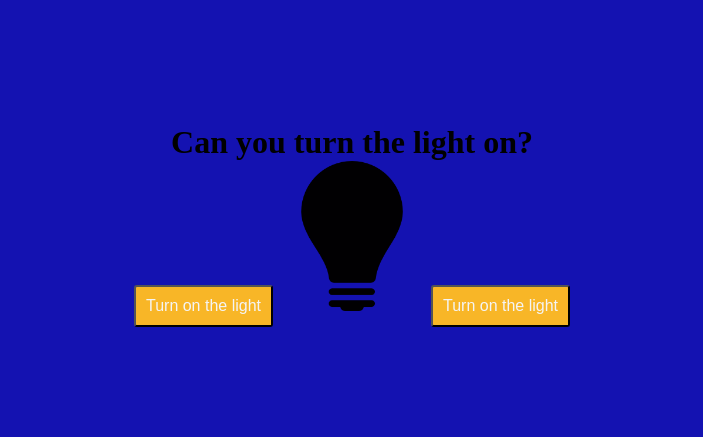
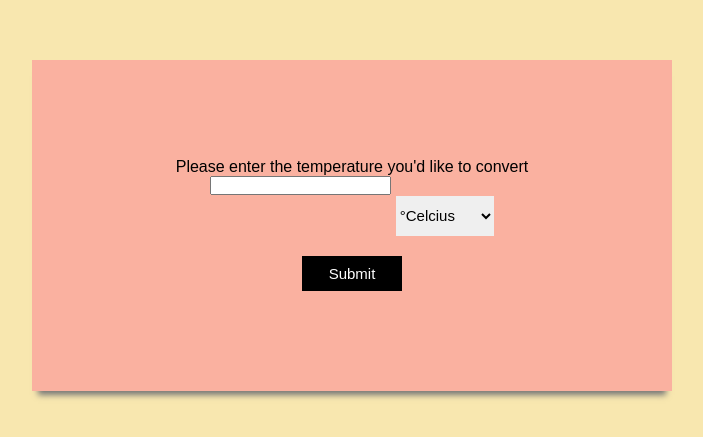
Before and after one commit to Rajesh01B/Hello-World, a plain HTML site: page index.html in a window 1280 px wide. Shown: the part 175-612 px from the top of the page, without its empty margins (288-991 px from the left). Drawn offline with Linux system fonts and the light colour scheme; a web font is replaced by a local one.

Commit message:
temperature converter

```diff
--- a/index.html
+++ b/index.html
@@ -1,23 +1,30 @@
 <!DOCTYPE html>
 <html lang="en">
+
 <head>
     <meta charset="UTF-8">
     <meta http-equiv="X-UA-Compatible" content="IE=edge">
     <meta name="viewport" content="width=device-width, initial-scale=1.0">
-    <title>light on off</title>
     <link rel="stylesheet" href="style.css">
+    <title>Temperature converter</title>
+</head>
 
-</head>
 <body>
-    <div class="main-heading">
-        <h1>Can you turn the light on?</h1>
-        <button onclick="document.getElementById('myImage').src='lighton.png'">Turn on the light</button>
 
-        <img src="lightoff.png" alt="lightOffPic" id="myImage" style="height: 150px;" >
+    <form id="tempCalc" onsubmit="calculateTemp(); return false">
+        <br /> <label for="temp">Please enter the temperature you'd like to convert</label>
+        <input type="number " name="temp" id="temp">
 
-        <button onclick="document.getElementById('myImage').src='lightoff.png'">Turn on the light</button>
+        <select name="temp_diff" id="temp_diff">
+            <option value="cel">°Celcius</option>
+            <option value="fah">°Fahrenheit</option>
+        </select> <br />
 
-    </div>
+        <input type="Submit" name="temp"> <br />
+        <span id="resultContainer"></span>
 
+    </form>
+    <script src="script.js"></script>
 </body>
+
 </html>
--- a/script.js
+++ b/script.js
@@ -1,74 +1,28 @@
-const counters = document.querySelector('.counter');
+const calculateTemp = () => {
 
-counters.forEach((counter) => {
-    // console.log(counter);
+    const numberTemp = document.getElementById('temp').value;
+    // console.log(numberTemp);
 
-    counter.innerHTML = 0;
+    const tempSelected = document.getElementById('temp_diff');
+    const valueTemp = temp_diff.options[tempSelected.selectedIndex].value;
+    // console.log(valueTemp);
 
-    const updateCounter = () => {
-        const targetCount = +counter.getAttribute('data-target')
-        console.log(targetCount);
+    const celToFah = (cel) => {
+        let fahrenheit = Math.round((cel * 9/5 + 32));
+        return fahrenheit;
     }
-    updateCounter();
+    const fahToCel = (fah) => {
+        let fahrenheit = Math.round((fah - 32) * 5/9);
+        return celcius;
+    }
 
-})
+    let result;
 
-
-
-
-
-
-
-
-
-
-
-
-
-
-
-
-
-
-
-
-
-
-
-
-
-
-
-
-
-
-
-
-
-
-
-
-
-
-
-
-
-
-
-
-
-
-
-
-
-
-// There are several ways to achieve it:
-
-// using the unary plus operator :
-// var n = +str;
-
-// The Number constructor:
-// var n = number(str);
-
-// The parseFloat function:
-// var n = parseFloat(str)
+    if(valueTemp == 'cel'){
+        result = celToFah(numberTemp);
+        document.getElementById('resultContainer').innerHTML= `= ${result}°Fahrenheit`
+    }else{
+        result = fahToCel(numberTemp);
+        document.getElementById('resultContainer').innerHTML= `= ${result}°Celcius`
+    }
+}
--- a/style.css
+++ b/style.css
@@ -1,35 +1,66 @@
+@import url("https://fonts.gooleapis.com/css?family");
+
 * {
     margin: 0;
     padding: 0;
     box-sizing: border-box;
+    font-family: "Mulish", sans-serif;
 }
+
 body {
     width: 100vw;
     height: 100vh;
-    overflow: hidden;
-    background-color: #1412b1;
-    font-family: "Inconsolat" sans-serif;
-    display: flex;
-    justify-content: center; /*horizontally center*/
-    align-items: center; /*vertically center */
+    background-color: #f8e7af;
+    /* background-color: #bbdaf; */
+    display: grid;
+    place-items: center;
+}
+
+form {
+    background-color: #fab1a0;
+    /* background-color: #fF9f43; */
+    padding: 80px;
+    width: 50%;
+    margin: 100px auto;
     text-align: center;
+    -webkit-box-shadow: 0 10px 6px -6px #777;
+    -moz-box-shadow: 0 10px 6px -6px #777;
+    box-shadow: 0 10px 6px -6px #777;
+
 }
-.main-heading h2 {
-    margin-bottom: 20px;
+
+tempCalc label {
+    font-size: 30px;
+
 }
-button {
-    display: inline-block;
-    background: #F8b627;
-    color: #f4f4f4;
-    font-size: 16px;
-    font-weight: normal;
-    text-align: center;
-    border-radius: 3px;
-    transition: 400ms;
-    text-decoration: none;
-    padding: 10px;
-    z-index: 100000;
+
+temp {
+    border: none;
+    padding: none;
+    height: 40px;
+    width: 100px;
+    font-size: 20px;
+    margin-top: 20px;
 }
-/* img{
-    width: ;
-} */
+
+#temp_diff {
+    height: 40px;
+    border: none;
+    margin-top: 20px;
+    font-size: 15px;
+    vertical-align: top;
+}
+
+[type = "submit"] {
+    height: 35px;
+    margin: 20px;
+    width: 100px;
+    font-size: 15px;
+    border: none;
+    background-color: black;
+    color: white;
+}
+
+#resutContainer {
+    font-size: 35px;
+}
```
